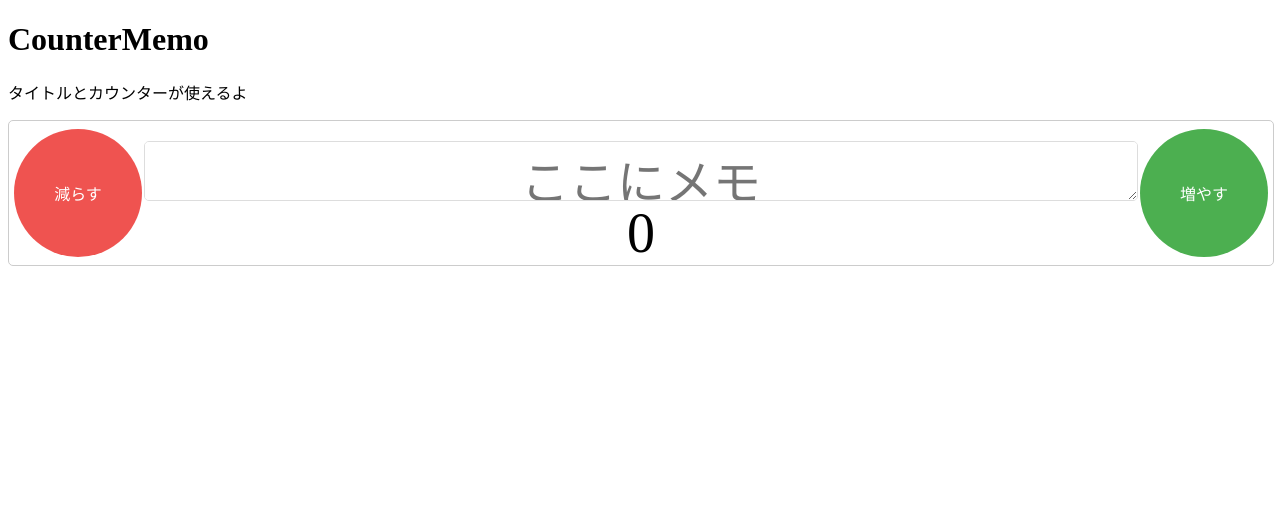
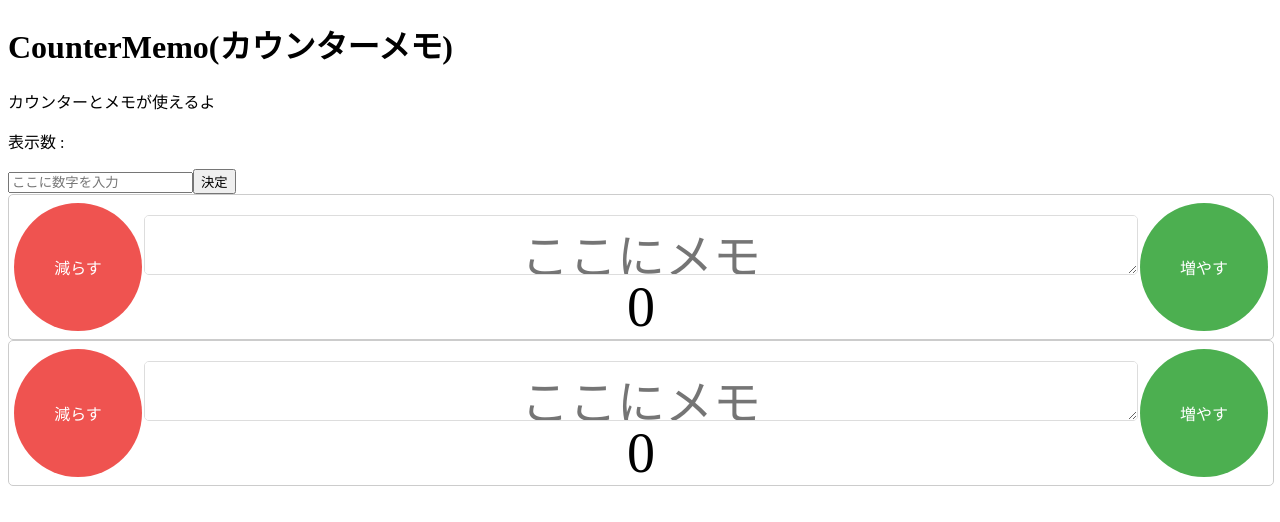
Before and after one commit to kusawokoshitemori/count_number_memo, a React app: page / in a window 1280 px wide. Shown: the top 522 px of the page. Built offline with nearby package versions, Linux system fonts and the light colour scheme.

Commit message:
表示数決めるやつ

```diff
--- a/src/App.tsx
+++ b/src/App.tsx
@@ -1,15 +1,21 @@
 import React, { useState, useEffect } from "react";
 import CounterBlock from "./components/CounterBlock";
+import DisplayNumber from "./components/display_number";
 //import "./App.css"; // CSSファイルをインポート
 
 const App: React.FC = () => {
   return (
     <div className="container">
       <div>
-        <h1>CounterMemo</h1>
-        <p>タイトルとカウンターが使えるよ</p>
+        <h1>CounterMemo(カウンターメモ)</h1>
+        <p>カウンターとメモが使えるよ</p>
+        <DisplayNumber />
       </div>
-      <CounterBlock />
+      <div>
+        {Array.from({ length: 2 }, (_, index) => (
+          <CounterBlock key={index} />
+        ))}
+      </div>
     </div>
   );
 };
--- /dev/null
+++ b/src/components/display_number.tsx
@@ -0,0 +1,14 @@
+import React from "react";
+import "../styles/components.css";
+
+const DisplayNumber = () => {
+  return (
+    <div className="display_number">
+      <p>表示数 : </p>
+      <input type="number" placeholder="ここに数字を入力" />
+      <button>決定</button>
+    </div>
+  );
+};
+
+export default DisplayNumber;
--- a/src/styles/components.css
+++ b/src/styles/components.css
@@ -59,3 +59,17 @@
   margin: 0;
   font-size: 56px;
 }
+
+/* ここに表示数決めるやつ
+.display_number {
+}*/
+
+.number-input::-webkit-inner-spin-button,
+.number-input::-webkit-outer-spin-button {
+  -webkit-appearance: none;
+  margin: 0;
+}
+
+.number-input {
+  -moz-appearance: textfield;
+}
```
